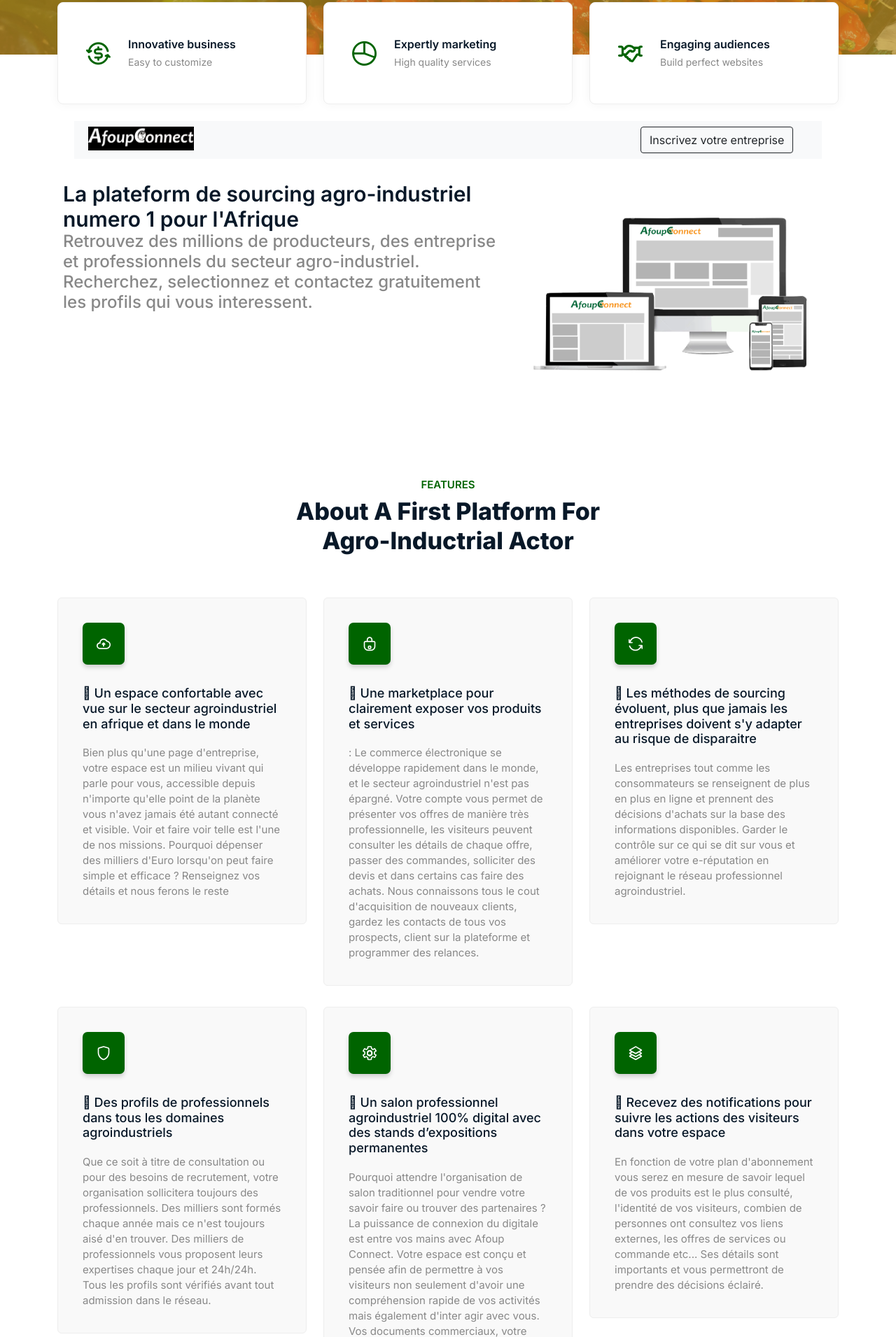
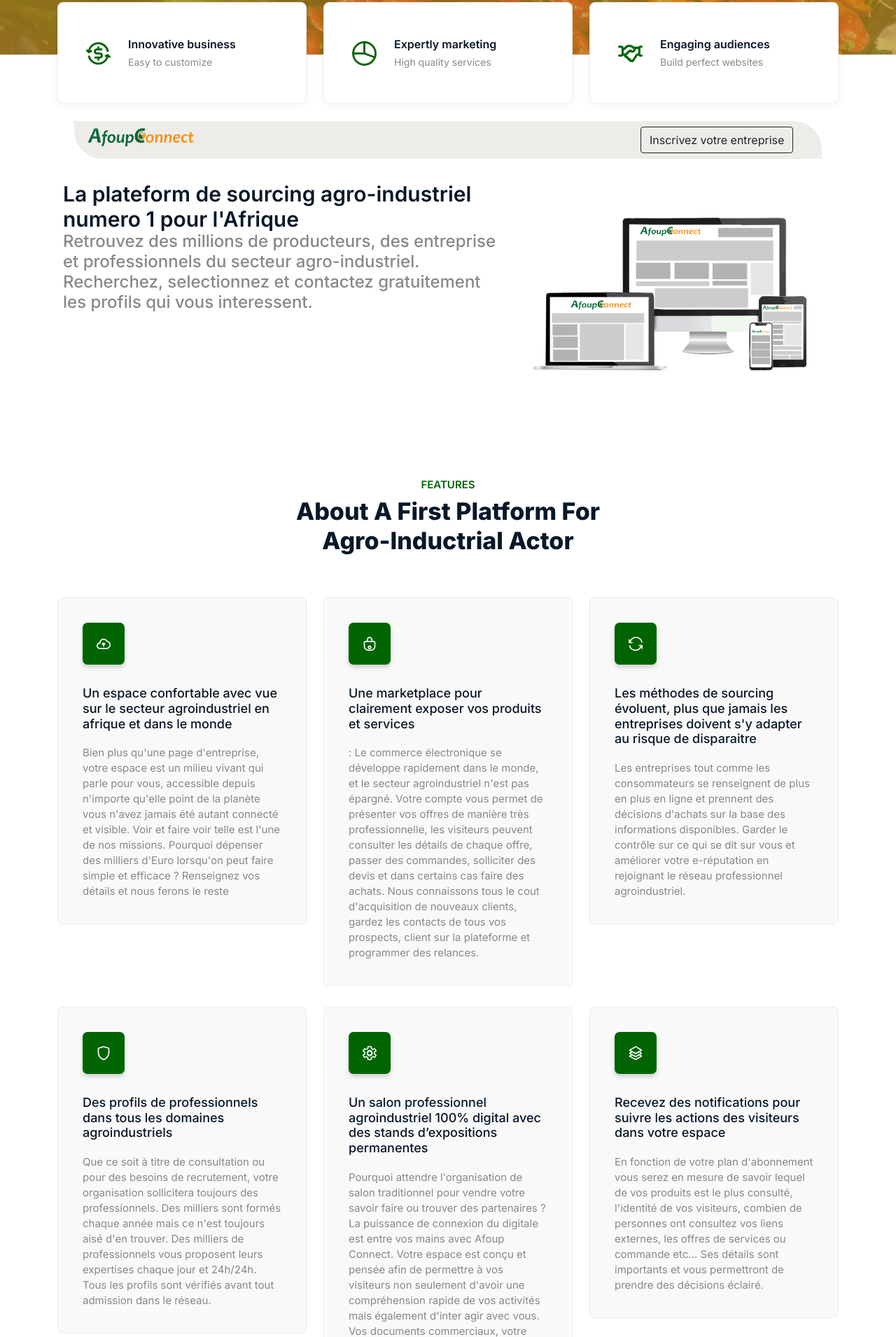
Before and after one commit to maester19/demo-template, a plain HTML site: page index.html in a window 1280 px wide. Shown: the part 409-2320 px from the top of the page at 70% size. Drawn offline with Linux system fonts and the light colour scheme.

Commit message:
[feat]: ajus logo

```diff
--- a/assets/js/main.js
+++ b/assets/js/main.js
@@ -26,10 +26,10 @@ Author: GrayGrids
         var logo = document.querySelector('.navbar-brand img')
         if (window.pageYOffset > sticky) {
           header_navbar.classList.add("sticky");
-          logo.src = 'assets/images/logo/logoAC\ dark.jpg';
+          logo.src = 'assets/images/logo/logoAC.png';
         } else {
           header_navbar.classList.remove("sticky");
-          logo.src = 'assets/images/logo/logoAC.jpg';
+          logo.src = 'assets/images/logo/logoAC\ dark.png';
         }
 
         // show or hide the back-top-top button
--- a/index.html
+++ b/index.html
@@ -7,7 +7,7 @@
     <title>Afoup Connect.</title>
     <meta name="description" content="" />
     <meta name="viewport" content="width=device-width, initial-scale=1" />
-    <link rel="shortcut icon" type="image/x-icon" href="assets/images/logo/logoAC.jpg" />
+    <link rel="shortcut icon" type="image/x-icon" href="assets/images/logo/logoAC.png" />
 
     <!-- ========================= CSS here ========================= -->
     <link rel="stylesheet" href="assets/css/bootstrap.min.css" />
@@ -48,7 +48,7 @@
                         <!-- Start Navbar -->
                         <nav class="navbar navbar-expand-lg">
                             <a class="navbar-brand" href="index.html">
-                                <img src="assets/images/logo/logoAC.jpg" alt="Logo">
+                                <img src="assets/images/logo/logoAC dark.png" alt="Logo">
                             </a>
                             <button class="navbar-toggler mobile-menu-btn" type="button" data-bs-toggle="collapse"
                                 data-bs-target="#navbarSupportedContent" aria-controls="navbarSupportedContent"
@@ -168,9 +168,9 @@
 
     <!-- start inscription bar -->
     <div class="container">
-        <div class="row width-100 bg-light m-4 p-2">
+        <div class="row width-100 m-4 p-2" style="background-color: rgba(230, 228, 223, 0.699); border-radius:0px 40px 0px 40px">
             <div class="col-2">
-               <img src="assets/images/logo/logoAC dark.jpg" alt="logo">
+               <img src="assets/images/logo/logoAC.png" alt="logo">
             </div>
            <div class="col-7 h6 font-weight-bold text-white">
               <form class="d-none d-sm-inline-block form-inline mr-auto my-2 my-md-0 mw-100 navbar-search">
@@ -219,7 +219,7 @@
                     <!-- Start Single Feature -->
                     <div class="single-feature wow fadeInUp" data-wow-delay=".2s">
                         <i class="lni lni-cloud-upload"></i>
-                        <h3>	Un espace confortable avec vue sur le secteur agroindustriel en afrique et dans le monde </h3>
+                        <h3>	Un espace confortable avec vue sur le secteur agroindustriel en afrique et dans le monde </h3>
                         <p>Bien plus qu'une page d'entreprise, votre espace est un milieu vivant qui parle pour vous, accessible
                             depuis n'importe qu'elle point de la planète vous n'avez jamais été autant connecté et visible. Voir et
                             faire voir telle est l'une de nos missions. Pourquoi dépenser des milliers d'Euro lorsqu'on peut faire
@@ -232,7 +232,7 @@
                     <!-- Start Single Feature -->
                     <div class="single-feature wow fadeInUp" data-wow-delay=".4s">
                         <i class="lni lni-lock"></i>
-                        <h3>	Une marketplace  pour clairement exposer vos produits et services</h3>
+                        <h3>    Une marketplace  pour clairement exposer vos produits et services</h3>
                         <p>: Le commerce électronique se développe rapidement dans le monde, et le secteur
                              agroindustriel n'est pas épargné. Votre compte vous permet de présenter vos
                              offres de manière très professionnelle, les visiteurs peuvent consulter les
@@ -247,7 +247,7 @@
                     <!-- Start Single Feature -->
                     <div class="single-feature wow fadeInUp" data-wow-delay=".6s">
                         <i class="lni lni-reload"></i>
-                        <h3>	Les méthodes de sourcing évoluent, plus que jamais les entreprises doivent s'y
+                        <h3>	Les méthodes de sourcing évoluent, plus que jamais les entreprises doivent s'y
                             adapter au risque de disparaitre </h3>
                         <p> Les entreprises tout comme les consommateurs se renseignent de plus en plus en ligne
                             et prennent des décisions d'achats sur la base des informations disponibles. Garder le
@@ -260,7 +260,7 @@
                     <!-- Start Single Feature -->
                     <div class="single-feature wow fadeInUp" data-wow-delay=".2s">
                         <i class="lni lni-shield"></i>
-                        <h3>	Des profils de professionnels dans tous les domaines agroindustriels</h3>
+                        <h3>	Des profils de professionnels dans tous les domaines agroindustriels</h3>
                         <p>Que ce soit à titre de consultation ou pour des besoins de recrutement, votre
                             organisation sollicitera toujours des professionnels. Des milliers sont formés
                             chaque année mais ce n'est toujours aisé d'en trouver. Des milliers de professionnels
@@ -273,7 +273,7 @@
                     <!-- Start Single Feature -->
                     <div class="single-feature wow fadeInUp" data-wow-delay=".4s">
                         <i class="lni lni-cog"></i>
-                        <h3>	Un salon professionnel agroindustriel 100% digital avec des stands d’expositions permanentes </h3>
+                        <h3>	Un salon professionnel agroindustriel 100% digital avec des stands d’expositions permanentes </h3>
                         <p>Pourquoi attendre  l'organisation de salon  traditionnel pour vendre votre savoir faire ou trouver des
                              partenaires ? La puissance de connexion du digitale est entre vos mains avec Afoup Connect. Votre
                              espace est conçu et pensée afin de permettre à vos visiteurs non seulement d'avoir une compréhension
@@ -286,7 +286,7 @@
                     <!-- Start Single Feature -->
                     <div class="single-feature wow fadeInUp" data-wow-delay=".6s">
                         <i class="lni lni-layers"></i>
-                        <h3>	Recevez des notifications pour suivre les actions des visiteurs dans votre espace </h3>
+                        <h3>	Recevez des notifications pour suivre les actions des visiteurs dans votre espace </h3>
                         <p>En fonction de votre plan d'abonnement vous serez en mesure de savoir lequel de vos produits
                              est le plus consulté, l'identité de vos visiteurs, combien de personnes ont consultez vos
                              liens externes, les offres de services ou commande etc... Ses détails sont importants  et
@@ -651,7 +651,7 @@
                         <div class="single-footer f-about">
                             <div class="logo">
                                 <a href="index.html">
-                                    <img src="assets/images/logo/logoAC.jpg" alt="#">
+                                    <img src="assets/images/logo/logoAC.png" alt="#">
                                 </a>
                             </div>
                             <p>Making the world a better place through constructing elegant hierarchies.</p>
```
Also changed, not shown: about-us.html (+2 -2 lines), assets/css/bootstrap.min.css, assets/images/logo/logoAC dark.jpg (deleted), assets/images/logo/logoAC dark.png (added), assets/images/logo/logoAC.jpg (deleted), assets/images/logo/logoAC.png (added).
